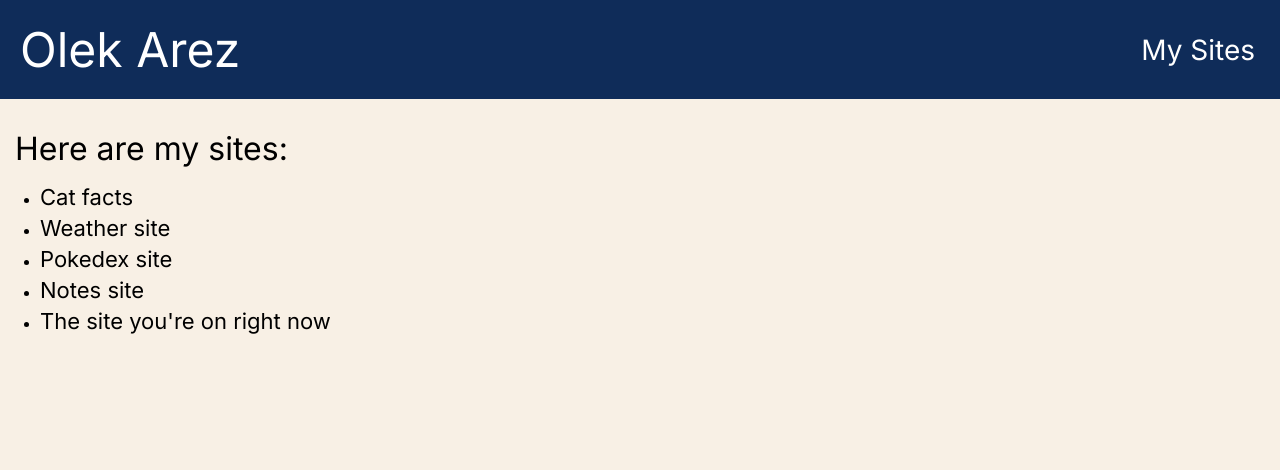
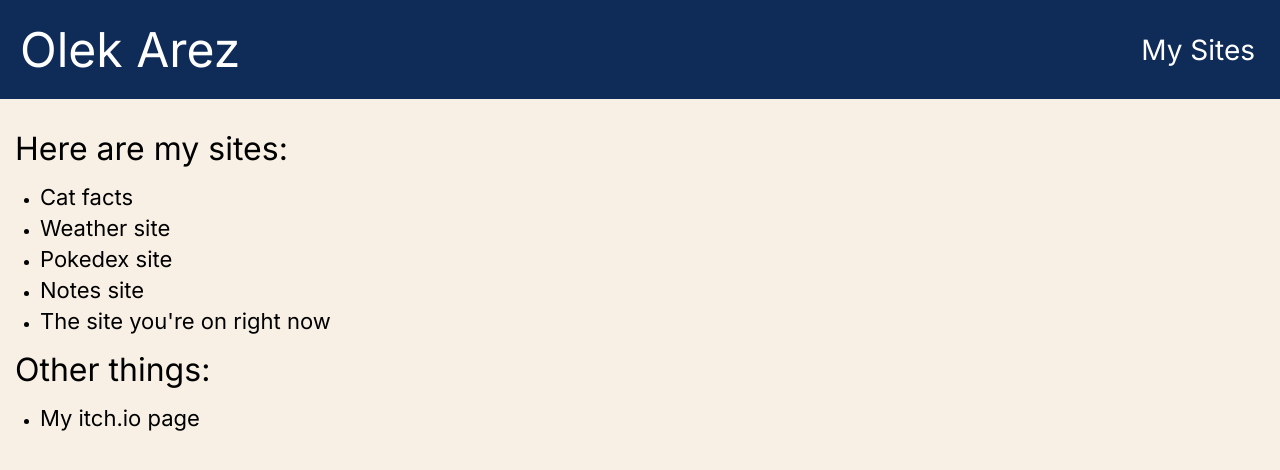
Before and after one commit to Sosna123/my-sites-page, a Vue app: page /#/sites in a window 1280 px wide. Shown: the top 470 px of the page. Built offline with nearby package versions, Linux system fonts and the light colour scheme.

Commit message:
Other stuff on sites page

```diff
--- a/src/views/Sites.vue
+++ b/src/views/Sites.vue
@@ -3,6 +3,13 @@
         <p class="siteHeader">Here are my sites:</p>
         <ul class="siteList">
             <li v-for="site in sites" :key="site.link" class="site">
+                <a :href="site.link" target="_blank">{{ site.text }}</a>
+            </li>
+        </ul>
+
+        <p class="siteHeader">Other things:</p>
+        <ul class="otherLinksList">
+            <li v-for="site in otherLinks" :key="site.link" class="site">
                 <a :href="site.link" target="_blank">{{ site.text }}</a>
             </li>
         </ul>
@@ -22,8 +29,12 @@ export default{
             {link: "https://sosna-home-page.netlify.app/#/", text: "The site you're on right now"}
         ]
 
+        const otherLinks = [
+            {link: "https://sosnowy123.itch.io/", text: "My itch.io page"}
+        ]
+
         return{
-            sites
+            sites, otherLinks
         }
     }
 }
```
